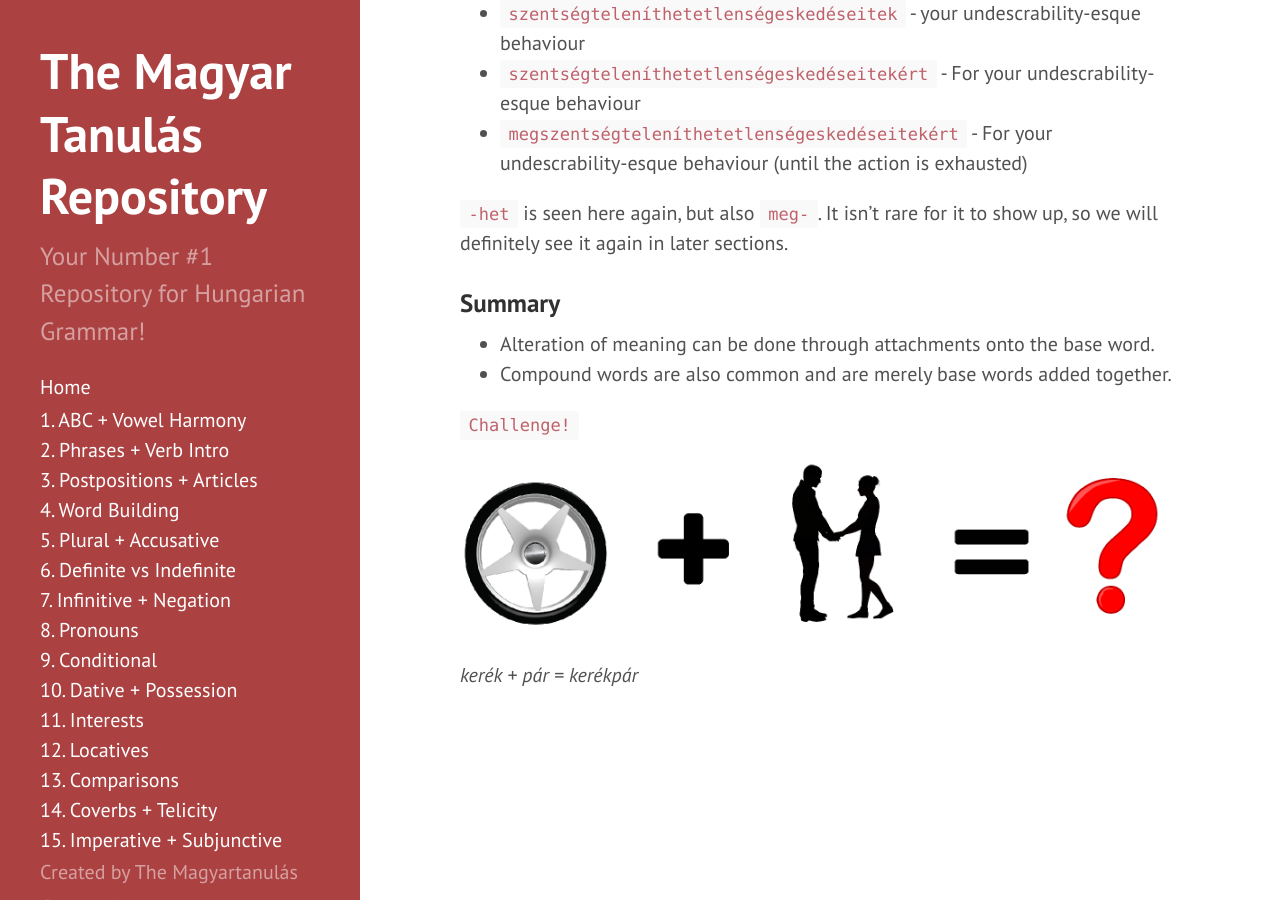
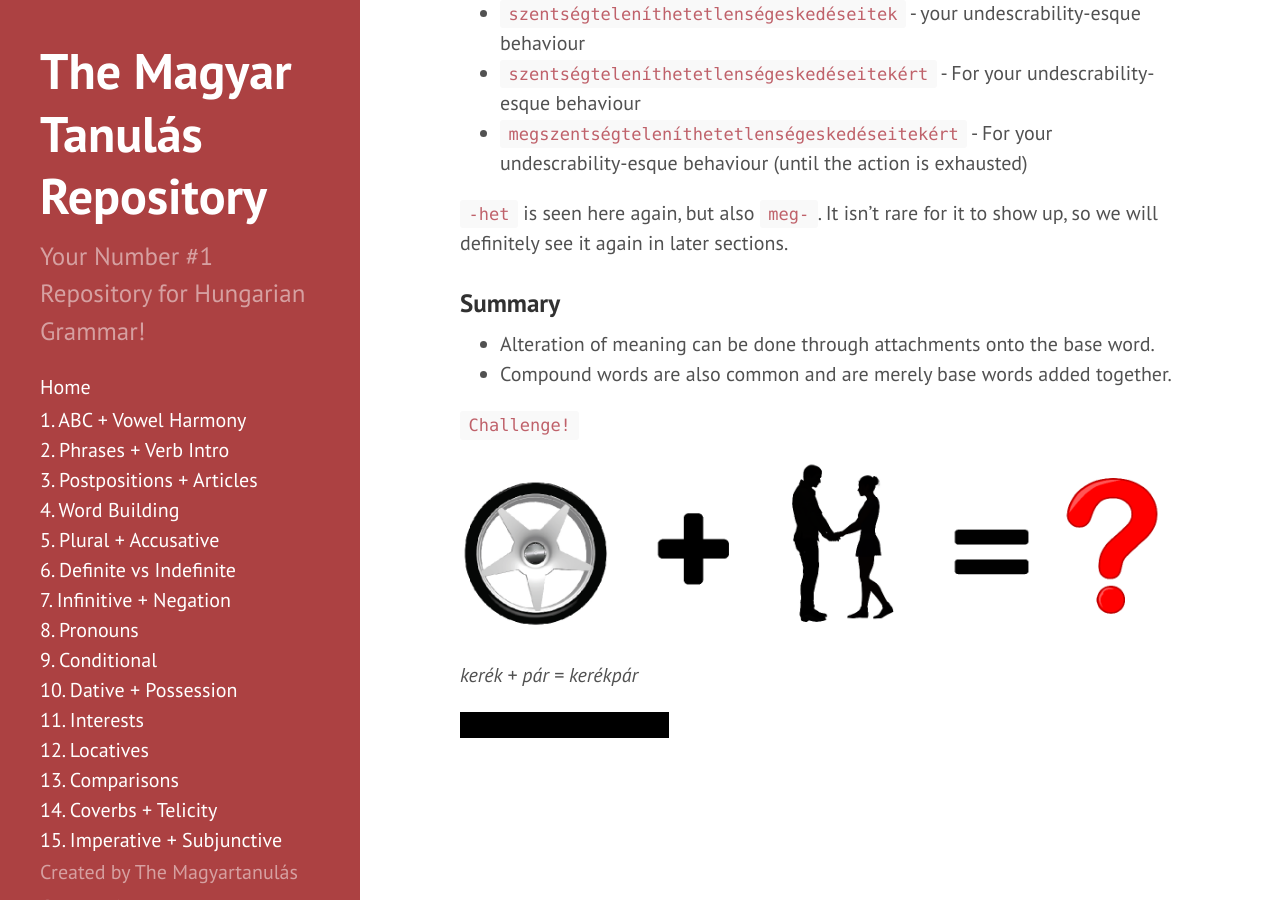
Before and after one commit to Magyartanulas/magyartanulas.github.io, a Jekyll site: the page built from word_building.md, in a window 1280 px wide and 900 px high, scrolled down 1778 px. Built offline with Jekyll 4.4.1, drawn with Linux system fonts in a browser that asks for light colours; Markdown is read by kramdown in place of the engine named in the settings.

Commit message:
Update word_building.md

```diff
--- a/word_building.md
+++ b/word_building.md
@@ -64,3 +64,5 @@
 ![kerékpár](https://magyartanulas.github.io/public/kerékpár.png)
 
 *kerék + pár = kerékpár*
+
+<span class="spoiler">wheel + couple = bicycle</span>
```
